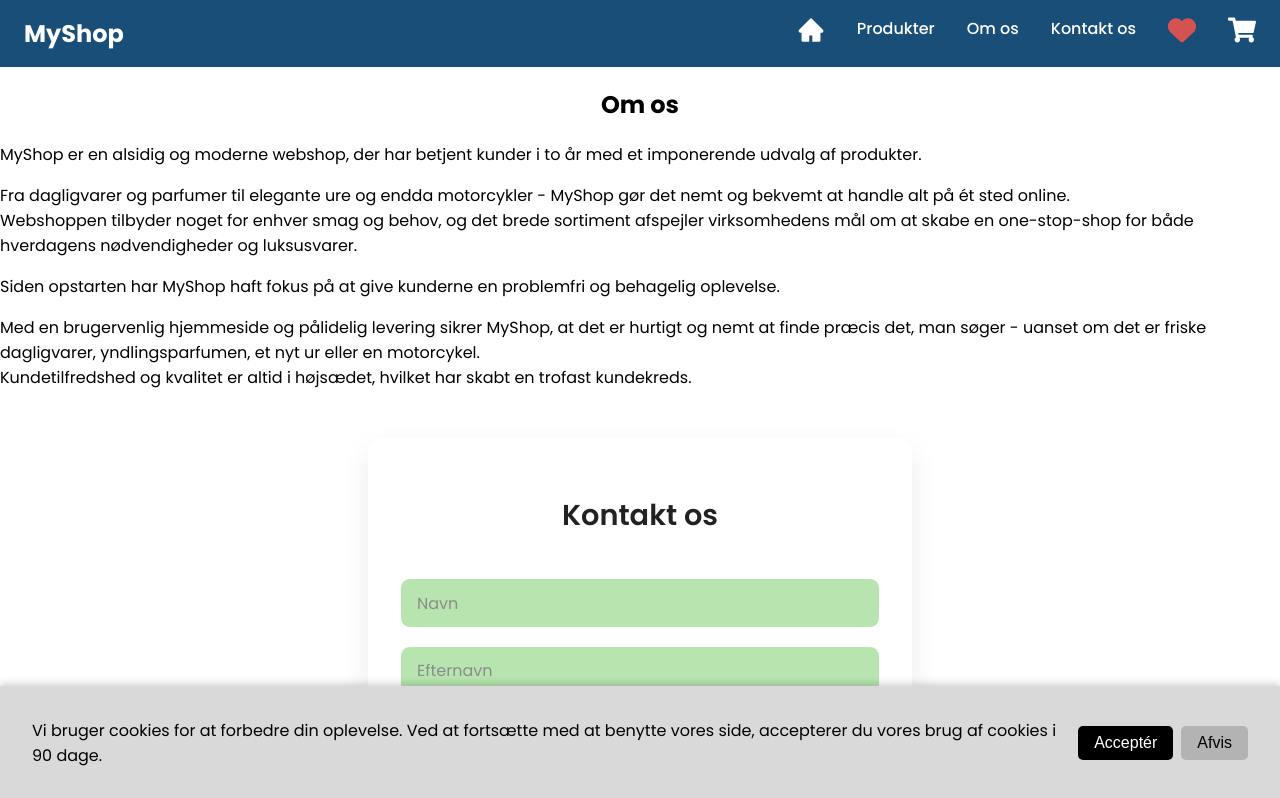
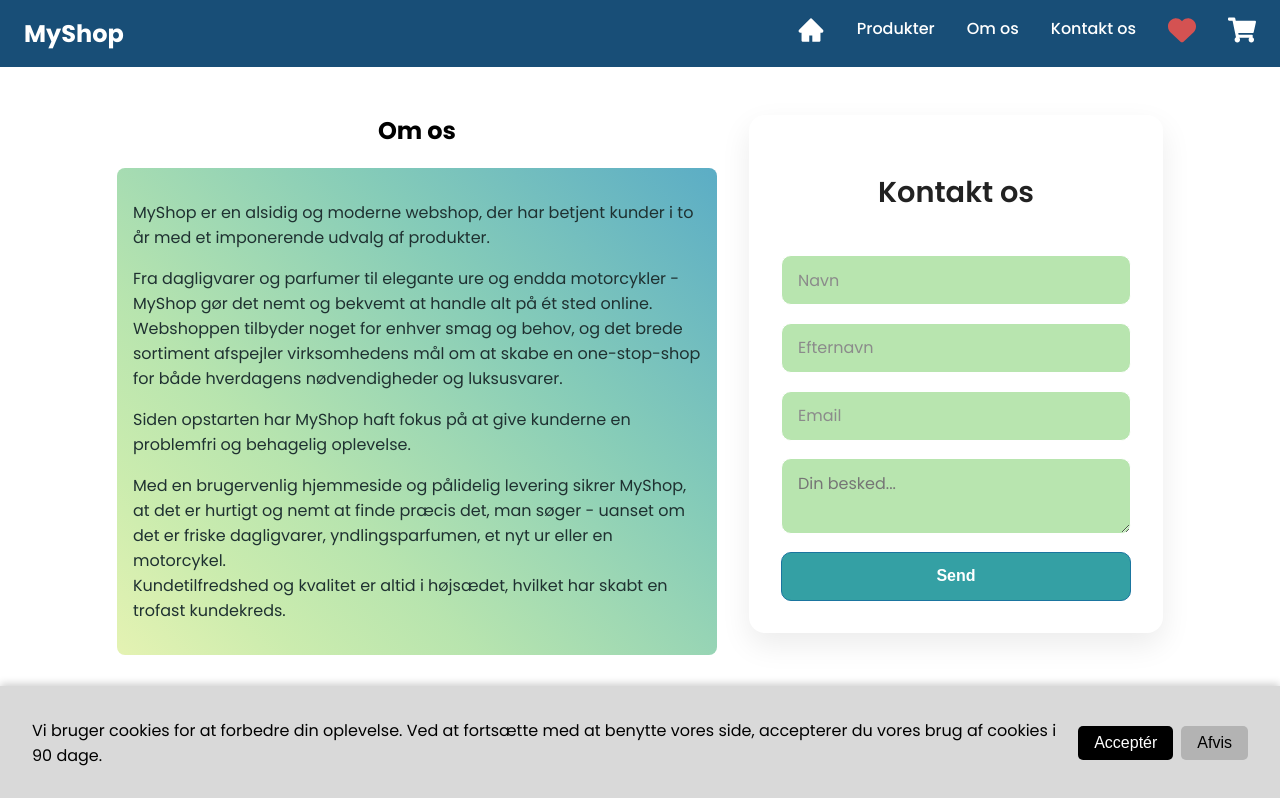
Before and after one commit to HoniNanoq2025/semesteropgave, a React (Vite) app in the folder hejdi-semesteropgave/: page /about-contact in a window 1280 px wide. Shown: the top 798 px of the page. Built offline with nearby package versions, Linux system fonts and the light colour scheme.

Commit message:
update aboutContact

```diff
--- a/hejdi-semesteropgave/src/pages/AboutContactPage/AboutContactPage.jsx
+++ b/hejdi-semesteropgave/src/pages/AboutContactPage/AboutContactPage.jsx
@@ -5,12 +5,13 @@ export default function AboutContact() {
   return (
     <div className={styles.aboutContact}>
       <section id="about" className={styles.aboutSection}>
-        <h1>Om os</h1>
-        <p>
+        <h1 className={styles.aboutHeader}>Om os</h1>
+        <div className={styles.aboutUs}>
+          <p className={styles.aboutTxt}>
             MyShop er en alsidig og moderne webshop, der har betjent kunder i to
             år med et imponerende udvalg af produkter.
           </p>
-        <p>
+          <p className={styles.aboutTxt}>
             Fra dagligvarer og parfumer til elegante ure og endda motorcykler -
             MyShop gør det nemt og bekvemt at handle alt på ét sted online.
             <br />
@@ -18,11 +19,11 @@ export default function AboutContact() {
             sortiment afspejler virksomhedens mål om at skabe en one-stop-shop for
             både hverdagens nødvendigheder og luksusvarer.
           </p>
-        <p>
+          <p className={styles.aboutTxt}>
             Siden opstarten har MyShop haft fokus på at give kunderne en
             problemfri og behagelig oplevelse.
           </p>
-        <p>
+          <p className={styles.aboutTxt}>
             Med en brugervenlig hjemmeside og pålidelig levering sikrer MyShop, at
             det er hurtigt og nemt at finde præcis det, man søger - uanset om det
             er friske dagligvarer, yndlingsparfumen, et nyt ur eller en
@@ -31,6 +32,7 @@ export default function AboutContact() {
             Kundetilfredshed og kvalitet er altid i højsædet, hvilket har skabt en
             trofast kundekreds.
           </p>
+        </div>
       </section>
       <section id="contact" className={styles.contactSection}>
         <ContactForm />
--- a/hejdi-semesteropgave/src/pages/AboutContactPage/AboutContactPage.module.css
+++ b/hejdi-semesteropgave/src/pages/AboutContactPage/AboutContactPage.module.css
@@ -0,0 +1,55 @@
+.aboutContact {
+  display: flex;
+  flex-direction: column;
+  justify-content: center;
+  align-items: center;
+}
+
+.aboutSection {
+  display: flex;
+  flex-direction: column;
+  align-items: center;
+  max-width: 320px;
+}
+
+.aboutUs {
+  background: linear-gradient(
+    45deg,
+    rgba(217, 237, 146, 0.7),
+    rgba(181, 228, 140, 0.7),
+    rgba(153, 217, 140, 0.7),
+    rgba(118, 200, 147, 0.7),
+    rgba(82, 182, 154, 0.7),
+    rgb(52, 160, 164, 0.7),
+    rgb(22, 138, 173, 0.7)
+  );
+  padding: 1rem;
+  border: none;
+  border-radius: 8px;
+  color: rgb(31, 49, 49);
+}
+
+@media (min-width: 800px) {
+  .aboutSection {
+    max-width: 700px;
+  }
+}
+
+@media (min-width: 1100px) {
+  .aboutContact {
+    flex-direction: row;
+    gap: 2rem;
+  }
+
+  .aboutSection {
+    max-width: 600px;
+  }
+
+  .contactSection {
+    display: flex;
+    flex-direction: column;
+    justify-content: center;
+    align-items: center;
+    align-content: center;
+  }
+}
```
Lines whose indentation alone changed are shown as unchanged.
